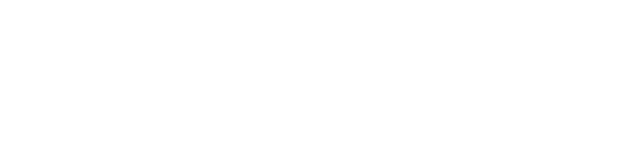
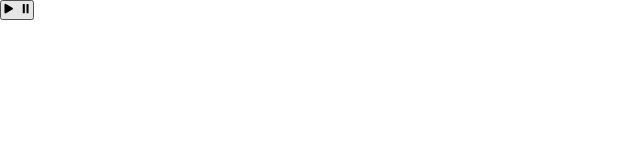
Before and after one commit to MDJAmin/Animated-Slider-DC, a plain HTML site: page index.html in a window 1280 px wide. Shown: the full height of the page, 0-640 px from the left. Drawn offline with nearby package versions, Linux system fonts and the light colour scheme.

Commit message:
Refactor : add play and pause btn

```diff
--- a/index.html
+++ b/index.html
@@ -16,7 +16,10 @@
         <source src="./assets/Audio/19 Saving the Day_Award Ceremony_End Titles.mp3" type="audio/mp3,mpeg"/>
         "Your browser does not support the audio element"
     </audio>
-
+<button id="play-pause-button">
+    <ion-icon class="audio-icon" id="play-music" name="play"></ion-icon>
+    <ion-icon class="audio-icon hidden" id="play-music" name="pause"></ion-icon>
+</button>
     <script src="js/script.js"></script>
 </body>
 </html>
```
